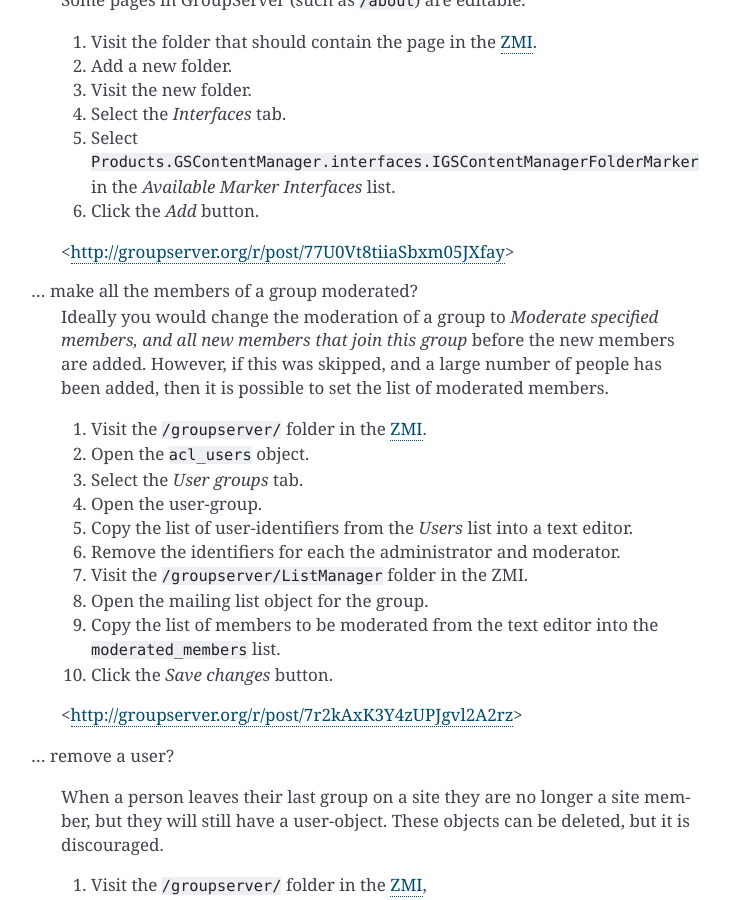
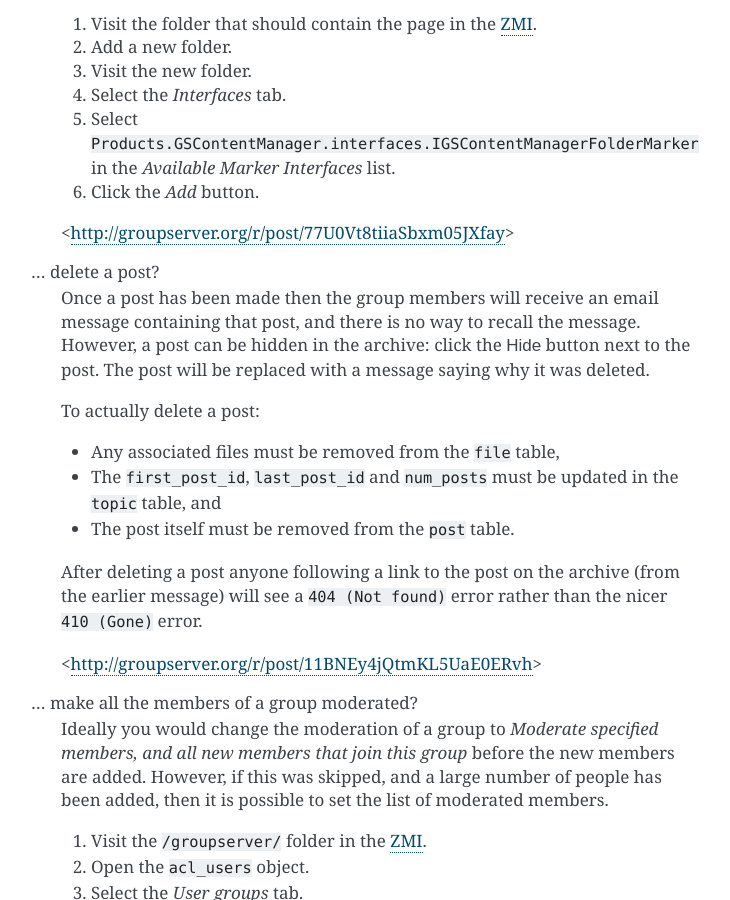
Before and after one commit to groupserver/buildout, a Sphinx documentation site: the page built from docs/faq.rst, in a window 1280 px wide and 900 px high, scrolled down 918 px. Shown: the whole window, without its empty margins (389-1119 px from the left). Built offline with Sphinx 7.4.7, drawn with Linux system fonts in a browser that asks for light colours.

Commit message:
Adding a Delete post FAQ entry

```diff
--- a/docs/faq.rst
+++ b/docs/faq.rst
@@ -44,7 +44,6 @@
 .. _changeSupport:
 
 ... change the support email?
-
   The email address for support is first set during the
   :doc:`GroupServer installation. <groupserver-install>` To
   change it
@@ -75,6 +74,32 @@
   #. Click the *Add* button.
 
   <http://groupserver.org/r/post/77U0Vt8tiiaSbxm05JXfay>
+
+.. index::
+   pair: Email; Delete
+
+.. _deletePost:
+
+... delete a post?
+  Once a post has been made then the group members will receive
+  an email message containing that post, and there is no way to
+  recall the message. However, a post can be hidden in the
+  archive: click the :guilabel:`Hide` button next to the
+  post. The post will be replaced with a message saying why it
+  was deleted.
+
+  To actually delete a post:
+
+  * Any associated files must be removed from the ``file`` table,
+  * The ``first_post_id``, ``last_post_id`` and ``num_posts``
+    must be updated in the ``topic`` table, and
+  * The post itself must be removed from the ``post`` table.
+
+  After deleting a post anyone following a link to the post on
+  the archive (from the earlier message) will see a ``404 (Not
+  found)`` error rather than the nicer ``410 (Gone)`` error.
+
+  <http://groupserver.org/r/post/11BNEy4jQtmKL5UaE0ERvh>
 
 .. index::
    triple: Group; Member; Moderate
@@ -113,7 +138,6 @@
 .. _removeUser:
 
 ... remove a user?
-
   When a person leaves their last group on a site they are no
   longer a site member, but they will still have a
   user-object. These objects can be deleted, but it is
```
